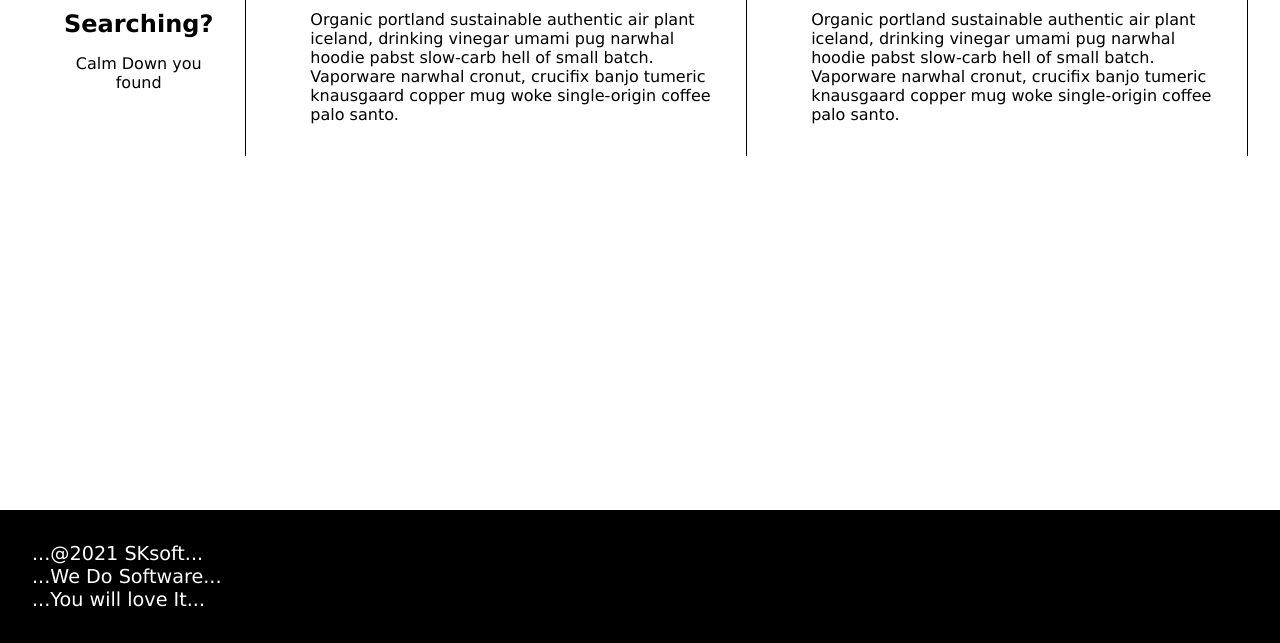
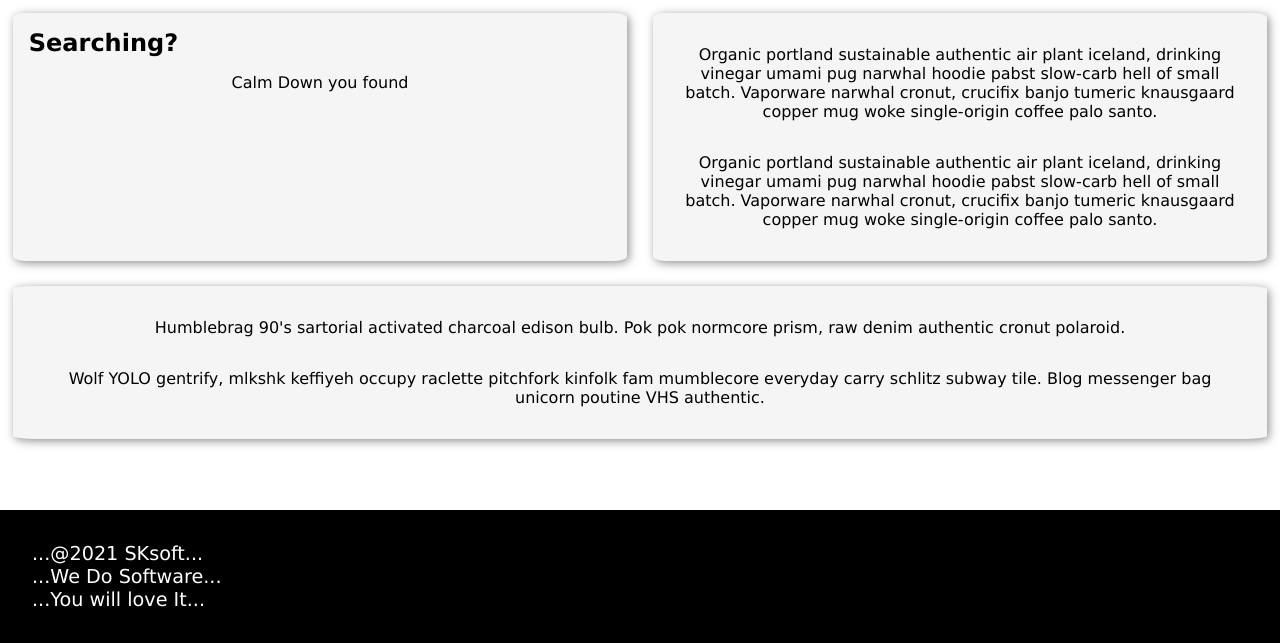
Before and after one commit to SaschaKohler/webuebungen, a plain HTML site: page site2.html in a window 1280 px wide. Shown: the part 157-800 px from the top of the page. Drawn offline with Linux system fonts and the light colour scheme.

Commit message:
get rid of ul li

```diff
--- a/site2.html
+++ b/site2.html
@@ -13,29 +13,47 @@
 <body>
     <nav>
         <ul>
-            <li><a href="site1.html">Home</a></li>
+            <li><a href="index.html">Home</a></li>
 
         </ul>
     </nav>
     <main>
-        <ul class="flex-container">
-            <li class="flex-container-container">
-                <p>
+        <h1>The show must go on</h1>
+        <article class="info flex-container">
+            <section>
+
                 <h2>Searching?</h2>
                 <p>Calm Down you found</p>
-                </p>
-            </li>
-            <li><p>Organic portland sustainable authentic air plant iceland,
+            </section>
+            <section>
+                <p>Organic portland sustainable authentic air plant iceland,
                     drinking vinegar umami pug narwhal hoodie pabst slow-carb hell of small batch.
                     Vaporware narwhal cronut, crucifix banjo tumeric knausgaard copper mug woke
-                single-origin coffee palo santo.</p></li>
-            <li><p>Organic portland sustainable authentic air plant iceland,
+                    single-origin coffee palo santo.</p>
+
+
+                <p>Organic portland sustainable authentic air plant iceland,
                     drinking vinegar umami pug narwhal hoodie pabst slow-carb hell of small batch.
                     Vaporware narwhal cronut, crucifix banjo tumeric knausgaard copper mug woke
-                single-origin coffee palo santo.</p></li>
-        </ul>
+                    single-origin coffee palo santo.</p>
 
+            </section>
+        </article>
 
+        <article>
+
+            <section>
+                <p>
+                    Humblebrag 90's sartorial activated charcoal edison bulb.
+                    Pok pok normcore prism, raw denim authentic cronut polaroid.</p>
+
+                <p>
+                    Wolf YOLO gentrify, mlkshk keffiyeh occupy raclette pitchfork kinfolk
+                    fam mumblecore everyday carry schlitz subway tile. Blog messenger bag unicorn poutine VHS authentic.
+
+                </p>
+            </section>
+        </article>
 
     </main>
     <footer>
--- a/styles/styles.css
+++ b/styles/styles.css
@@ -1,6 +1,7 @@
 * {
     margin:0;
     padding:0;
+
 }
 
 
@@ -38,78 +39,49 @@ li{
 }
 
 h1 {
+    text-align: center;
     margin:1rem 0 1rem 1rem;
-}
-
-.float-container{
-    display: flex;
-    justify-content: space-around;
-
-}
-.float-container li{
-    margin: 1em;
-    flex-wrap: wrap;
-
 
 }
 
 .flex-container{
-    margin:2rem 1rem;
-    display:flex;
-
-    flex-wrap: nowrap;
-
-}
-.flex-container li {
-
-    padding:2rem;
-    border-right: 1px  solid black;
-    margin: 1rem;
-
-}
-.flex-container-container{
-    display:flex;
-    justify-content: space-evenly;
+    display: flex;
+    justify-content: space-around;
     flex-wrap: wrap;
 }
+.flex-container section {
+   flex: 1 1 27%;
+}
 
-.flex-container-container p{
-    text-align: center;
-    border-radius: 2%;
-    align-items: center;
+.img-fluid {
+    width: 100%;
+    max-width: 150px;
+    display: block;
+    margin: auto;
 }
 
 
-main{
-    width:100%;
-    height: 100%;
-}
-main p {
-    margin: 0 auto;
-}
-
-article{
+section {
     padding:1em;
     border-radius: 2%;
     background-color: rgb(245, 245, 245);
     box-shadow: 2px 2px 10px rgba(68, 68, 68, 0.6);
     transition:all 0.2s;
-
+    margin: 1%;
 }
 
-article:hover{
+section:hover{
     box-shadow: 5px 5px 10px rgba(68, 68, 68, 0.6);
     cursor: pointer;
     background-color:rgb(240, 240, 240); ;
 
 }
-article h3 {
-    display:block;
+section h3 {
     text-decoration: underline;
     padding:0 2rem 0 2rem;
 }
 
-article p{
+section p{
  text-align: center;
  padding:1rem;
 }
@@ -124,3 +96,13 @@ footer {
     color:white;
     padding:2rem 2rem;
  }
+
+ @media screen and (max-width: 720px) {
+     .flex-container section {
+         flex: 0 0 100%;
+     }
+
+     article{
+         width: auto;
+     }
+ }
```
Also changed, not shown: index.html (+49 -6 lines), site1.html (deleted, +0 -68 lines). Lines whose indentation alone changed are shown as unchanged.
